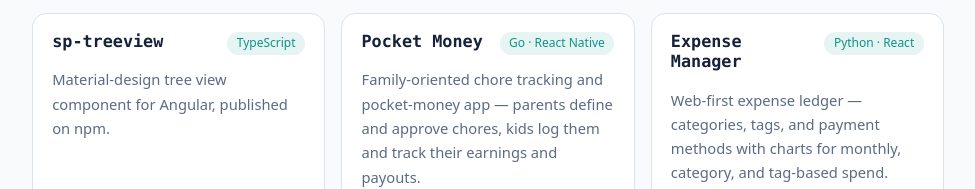
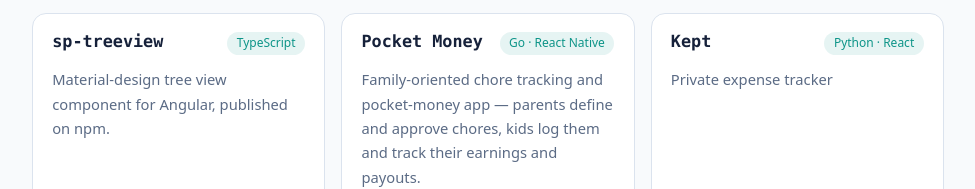
Before and after one commit to srjn45/srjn45.github.io, an Astro site: page / in a window 1280 px wide. Shown: the part 1511-1700 px from the top of the page, without its empty margins (152-1127 px from the left). Built offline with nearby package versions, Linux system fonts and the light colour scheme; Astro itself is replaced by a stand-in of ours.

Commit message:
Rename Expense Manager to Kept and update project details

```diff
--- a/src/pages/index.astro
+++ b/src/pages/index.astro
@@ -65,11 +65,11 @@
     site: 'https://srjn45.github.io/pocket-money/',
   },
   {
-    name: 'Expense Manager',
-    desc: 'Web-first expense ledger — categories, tags, and payment methods with charts for monthly, category, and tag-based spend.',
+    name: 'Kept',
+    desc: 'Private expense tracker',
     lang: 'Python · React',
-    github: 'https://github.com/srjn45/expense-manager',
-    site: 'https://srjn45.github.io/expense-manager/',
+    github: 'https://github.com/srjn45/kept',
+    site: 'https://srjn45.github.io/kept/',
   },
 ];
 
```
